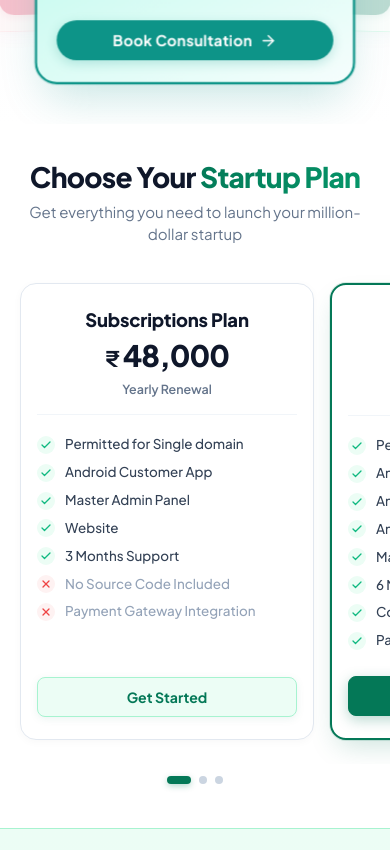
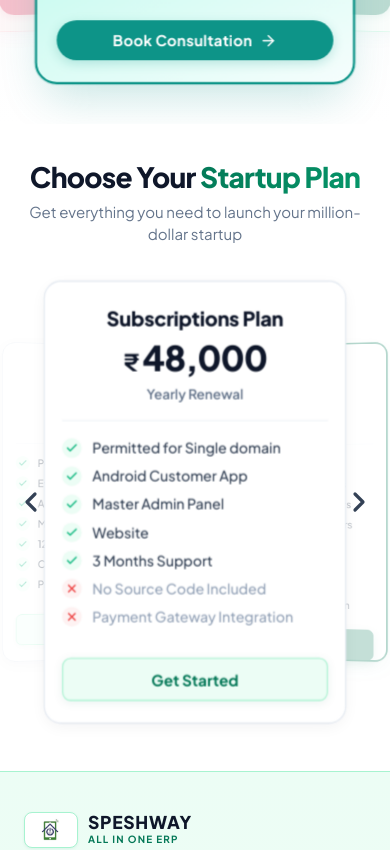
Before and after one commit to naveen3831/Speshway-All-In-One-ERP, a React (Vite) app in the folder client/: page / in a window 390 px wide. Shown: the part 6020-6870 px from the top of the page. Built offline with nearby package versions, Linux system fonts and the light colour scheme; no server answers.

Commit message:
feat(landing): add 3D coverflow carousel animation to Startup Plans matching Platform Solutions

```diff
--- a/client/src/components/landing/StartupPlans.css
+++ b/client/src/components/landing/StartupPlans.css
@@ -1,23 +1,24 @@
 /* ==========================================================================
-   CHOOSE YOUR STARTUP PLAN - COMPACT PRICING CARDS
-   Proportional Decreased Size matching Clean Modern SaaS Aesthetics
+   CHOOSE YOUR STARTUP PLAN - 3D COVERFLOW ANIMATION
+   Matching Our Platform Solutions animation without changing UI colors
    ========================================================================== */
 
 .startup-plans-section {
   padding: 52px 20px 64px 20px;
   background-color: #ffffff;
   position: relative;
+  overflow: hidden;
 }
 
 .startup-plans-container {
-  max-width: 1060px;
+  max-width: 1120px;
   margin: 0 auto;
 }
 
 /* Header */
 .startup-plans-header {
   text-align: center;
-  margin-bottom: 36px;
+  margin-bottom: 32px;
 }
 
 .startup-plans-title {
@@ -44,44 +45,129 @@
   line-height: 1.45;
 }
 
-/* Cards Grid */
-.startup-plans-grid {
-  display: grid;
-  grid-template-columns: repeat(3, 1fr);
-  gap: 20px;
-  align-items: stretch;
+/* ==========================================================================
+   3D COVERFLOW STAGE & NAVIGATION (Matching Platform Solutions)
+   ========================================================================== */
+.startup-plans-coverflow-wrapper {
   position: relative;
+  width: 100%;
+  display: flex;
+  align-items: center;
+  justify-content: center;
+  padding: 0 20px;
+  box-sizing: border-box;
 }
 
-/* Card Styling - Compact Size */
+.startup-plans-nav-btn {
+  position: absolute;
+  top: 50%;
+  transform: translateY(-50%);
+  z-index: 45;
+  width: 46px;
+  height: 46px;
+  background: transparent !important;
+  border: none !important;
+  box-shadow: none !important;
+  color: #334155;
+  display: flex;
+  align-items: center;
+  justify-content: center;
+  cursor: pointer;
+  transition: all 0.25s cubic-bezier(0.16, 1, 0.3, 1);
+  outline: none;
+  padding: 0;
+}
+
+.startup-plans-nav-btn.prev {
+  left: 0;
+}
+
+.startup-plans-nav-btn.next {
+  right: 0;
+}
+
+.startup-plans-nav-btn:hover {
+  color: #047857;
+  transform: translateY(-50%) scale(1.22);
+}
+
+.startup-plans-nav-btn:active {
+  transform: translateY(-50%) scale(0.95);
+}
+
+.startup-plans-stage {
+  position: relative;
+  width: calc(100% - 90px);
+  max-width: 1060px;
+  height: 470px;
+  margin: 0 auto;
+  perspective: 1200px;
+  perspective-origin: 50% 50%;
+  user-select: none;
+  touch-action: pan-y;
+  display: flex;
+  align-items: center;
+  justify-content: center;
+}
+
+.startup-plans-section .coverflow-track {
+  position: relative;
+  width: 100%;
+  height: 100%;
+  transform-style: preserve-3d;
+}
+
+/* ==========================================================================
+   CARD STYLING - EXACT UI COLORS WITH 3D COVERFLOW TRANSFORMS
+   ========================================================================== */
 .startup-plan-card {
+  position: absolute;
+  top: 50%;
+  left: 50%;
+  width: 320px;
+  max-width: 86vw;
+  height: 420px;
   background: #ffffff;
   border: 1px solid #e2e8f0;
   border-radius: 16px;
-  padding: 26px 22px;
+  padding: 24px 22px;
   display: flex;
   flex-direction: column;
-  position: relative;
-  transition: all 0.3s cubic-bezier(0.16, 1, 0.3, 1);
-  box-shadow: 0 2px 8px rgba(15, 23, 42, 0.03);
+  box-sizing: border-box;
+  transform-style: preserve-3d;
+  transition: transform 0.65s cubic-bezier(0.25, 1, 0.5, 1),
+              opacity 0.45s ease,
+              filter 0.45s ease,
+              box-shadow 0.45s ease;
+  will-change: transform, opacity;
+  cursor: pointer;
+  outline: none;
+  box-shadow: 0 4px 14px rgba(15, 23, 42, 0.05);
 }
 
-.startup-plan-card:hover {
-  transform: translateY(-4px);
-  box-shadow: 0 12px 24px -6px rgba(15, 23, 42, 0.08);
+/* Active Front Card */
+.startup-plan-card.is-active {
+  z-index: 25;
+  transform: translate3d(-50%, -50%, 45px) scale(1.04);
+  opacity: 1;
+  filter: blur(0);
 }
 
-/* Middle "Most Popular" Card */
+.startup-plan-card.is-active:hover {
+  transform: translate3d(-50%, -50%, 45px) scale(1.06);
+}
+
+/* Middle "Most Popular" Card Styling (Exact UI Colors) */
 .startup-plan-card.popular-card {
   border: 2px solid #047857;
-  box-shadow: 0 12px 28px -8px rgba(4, 120, 87, 0.22),
-              0 0 0 1px rgba(4, 120, 87, 0.15);
-  transform: translateY(-6px);
+  box-shadow: 0 10px 24px -8px rgba(4, 120, 87, 0.18),
+              0 0 0 1px rgba(4, 120, 87, 0.12);
 }
 
-.startup-plan-card.popular-card:hover {
-  transform: translateY(-10px);
-  box-shadow: 0 18px 36px -8px rgba(4, 120, 87, 0.3);
+.startup-plan-card.popular-card.is-active {
+  border: 2px solid #047857;
+  box-shadow: 0 16px 36px -8px rgba(4, 120, 87, 0.28),
+              0 0 0 1px rgba(4, 120, 87, 0.20);
 }
 
 .plan-popular-badge {
@@ -101,11 +187,36 @@
   z-index: 2;
 }
 
+/* Side Cards 3D Positions */
+.startup-plan-card.is-left {
+  z-index: 10;
+  transform: translate3d(calc(-50% - 280px), -50%, -30px) rotateY(15deg) scale(0.88);
+  opacity: 0.65;
+  filter: blur(0.3px);
+}
+
+.startup-plan-card.is-right {
+  z-index: 10;
+  transform: translate3d(calc(-50% + 280px), -50%, -30px) rotateY(-15deg) scale(0.88);
+  opacity: 0.65;
+  filter: blur(0.3px);
+}
+
+.startup-plan-card:not(.is-active):hover {
+  opacity: 0.90;
+  filter: blur(0);
+}
+
+.startup-plan-card:not(.is-active) .plan-cta-btn {
+  opacity: 0.8;
+  pointer-events: none;
+}
+
 /* Plan Header */
 .plan-header {
   text-align: center;
-  margin-bottom: 20px;
-  padding-bottom: 16px;
+  margin-bottom: 16px;
+  padding-bottom: 14px;
   border-bottom: 1px solid #f1f5f9;
 }
 
@@ -113,7 +224,7 @@
   font-size: 1.15rem;
   font-weight: 800;
   color: #0f172a;
-  margin: 0 0 8px 0;
+  margin: 0 0 6px 0;
   letter-spacing: -0.01em;
 }
 
@@ -152,7 +263,7 @@
   margin: 0 0 auto 0;
   display: flex;
   flex-direction: column;
-  gap: 9px;
+  gap: 8px;
 }
 
 .plan-feature-item {
@@ -182,10 +293,10 @@
 }
 
 .feature-item-text {
-  font-size: 0.84rem;
+  font-size: 0.82rem;
   color: #334155;
   font-weight: 500;
-  line-height: 1.4;
+  line-height: 1.35;
 }
 
 .plan-feature-item.excluded .feature-item-text {
@@ -194,7 +305,7 @@
 
 /* CTA Buttons */
 .plan-button-wrapper {
-  margin-top: 22px;
+  margin-top: 18px;
   padding-top: 4px;
 }
 
@@ -245,130 +356,75 @@
   box-shadow: 0 6px 16px rgba(4, 120, 87, 0.16);
 }
 
-/* Orange Buttons Fallback */
-.plan-cta-btn.btn-orange {
-  background-color: #ea580c;
-  color: #ffffff;
-  box-shadow: 0 3px 10px rgba(234, 88, 12, 0.22);
-}
-
-.plan-cta-btn.btn-orange:hover {
-  background-color: #c2410c;
-  transform: translateY(-2px);
-  box-shadow: 0 6px 16px rgba(234, 88, 12, 0.3);
-}
-
-/* Blue Button Fallback */
-.plan-cta-btn.btn-blue {
-  background-color: #2563eb;
-  color: #ffffff;
-  box-shadow: 0 3px 10px rgba(37, 99, 235, 0.25);
-}
-
-.plan-cta-btn.btn-blue:hover {
-  background-color: #1d4ed8;
-  transform: translateY(-2px);
-  box-shadow: 0 6px 16px rgba(37, 99, 235, 0.35);
-}
-
 .plan-cta-btn:active {
   transform: translateY(0);
 }
 
-/* Dots Indicator - Hidden on Desktop */
-.startup-plans-dots {
-  display: none;
-}
-
 /* ==========================================================================
-   RESPONSIVE DESIGN
+   RESPONSIVE DESIGN (3D Coverflow matching Platform Solutions)
    ========================================================================== */
 @media (max-width: 960px) {
-  .startup-plans-grid {
-    grid-template-columns: repeat(3, 1fr);
-    gap: 14px;
+  .startup-plan-card.is-left {
+    transform: translate3d(calc(-50% - 215px), -50%, -25px) rotateY(14deg) scale(0.86);
   }
-  .startup-plan-card {
-    padding: 22px 16px;
-  }
-  .plan-price-amount {
-    font-size: 1.85rem;
+  .startup-plan-card.is-right {
+    transform: translate3d(calc(-50% + 215px), -50%, -25px) rotateY(-14deg) scale(0.86);
   }
 }
 
 @media (max-width: 768px) {
   .startup-plans-section {
-    padding: 36px 0 44px 0;
-    overflow: hidden;
-  }
-  .startup-plans-header {
-    padding: 0 20px;
-    margin-bottom: 20px;
-  }
-  .startup-plans-container {
-    max-width: 100%;
-  }
-  /* Mobile side-scroll container with native swipe & snap */
-  .startup-plans-grid {
-    display: flex;
-    flex-direction: row;
-    flex-wrap: nowrap;
-    overflow-x: auto;
-    overflow-y: visible;
-    -webkit-overflow-scrolling: touch;
-    scroll-snap-type: x mandatory;
-    scroll-behavior: smooth;
-    scroll-padding: 0 20px;
-    gap: 16px;
-    padding: 18px 20px 24px 20px;
-    margin: 0;
-    max-width: none;
-    scrollbar-width: none;
-    -ms-overflow-style: none;
-  }
-  .startup-plans-grid::-webkit-scrollbar {
-    display: none;
-  }
-  .startup-plan-card {
-    flex: 0 0 84%;
-    max-width: 320px;
-    min-width: 270px;
-    scroll-snap-align: center;
-    scroll-snap-stop: normal;
-  }
-  .startup-plan-card.popular-card {
-    transform: none;
-  }
-  .startup-plan-card.popular-card:hover {
-    transform: translateY(-2px);
+    padding: 36px 14px 44px 14px;
   }
   .startup-plans-title {
     font-size: 1.75rem;
   }
-
-  /* Mobile Pagination Dots */
-  .startup-plans-dots {
-    display: flex;
-    justify-content: center;
-    align-items: center;
-    gap: 8px;
-    margin-top: 12px;
-    padding: 0 16px;
+  .startup-plans-coverflow-wrapper {
+    padding: 0;
   }
-  .startup-plan-dot {
-    width: 8px;
-    height: 8px;
-    border-radius: 9999px;
-    background-color: #cbd5e1;
-    border: none;
-    padding: 0;
-    cursor: pointer;
-    transition: all 0.3s cubic-bezier(0.16, 1, 0.3, 1);
+  .startup-plans-stage {
+    height: 445px;
+    width: 100%;
   }
-  .startup-plan-dot.active {
-    width: 24px;
-    background-color: #047857;
-    border-radius: 9999px;
-    box-shadow: 0 2px 6px rgba(4, 120, 87, 0.3);
+  .startup-plan-card {
+    width: 295px;
+    height: 405px;
+    padding: 22px 18px;
+  }
+  .startup-plans-nav-btn.prev {
+    left: -6px;
+  }
+  .startup-plans-nav-btn.next {
+    right: -6px;
+  }
+  .startup-plan-card.is-left {
+    transform: translate3d(calc(-50% - 95px), -50%, -20px) rotateY(12deg) scale(0.80);
+    opacity: 0.35;
+  }
+  .startup-plan-card.is-right {
+    transform: translate3d(calc(-50% + 95px), -50%, -20px) rotateY(-12deg) scale(0.80);
+    opacity: 0.35;
   }
 }
+
+@media (max-width: 480px) {
+  .startup-plans-stage {
+    height: 450px;
+  }
+  .startup-plan-card {
+    width: 280px;
+    height: 410px;
+    padding: 20px 16px;
+  }
+  .plan-price-amount {
+    font-size: 2rem;
+  }
+  .startup-plan-card.is-left {
+    transform: translate3d(calc(-50% - 85px), -50%, -18px) rotateY(10deg) scale(0.78);
+    opacity: 0.30;
+  }
+  .startup-plan-card.is-right {
+    transform: translate3d(calc(-50% + 85px), -50%, -18px) rotateY(-10deg) scale(0.78);
+    opacity: 0.30;
+  }
+}
--- a/client/src/components/landing/StartupPlans.jsx
+++ b/client/src/components/landing/StartupPlans.jsx
@@ -1,5 +1,5 @@
-import React, { useState, useRef } from 'react';
-import { Check, X, Sparkles, ArrowRight, ShieldCheck } from 'lucide-react';
+import React, { useState, useRef, useEffect, useCallback } from 'react';
+import { Check, X, ChevronLeft, ChevronRight } from 'lucide-react';
 import './StartupPlans.css';
 
 const STARTUP_PLANS = [
@@ -68,10 +68,33 @@ const STARTUP_PLANS = [
 ];
 
 export const StartupPlans = ({ onOpenGetStarted, onOpenDemo }) => {
-  const [activePlanIdx, setActivePlanIdx] = useState(0);
-  const scrollRef = useRef(null);
+  const [activeIndex, setActiveIndex] = useState(1); // Default to middle "Startup Plan"
+  const touchStartX = useRef(0);
+  const touchEndX = useRef(0);
+  const total = STARTUP_PLANS.length;
 
-  const handleButtonClick = (actionType) => {
+  const nextSlide = useCallback(() => {
+    setActiveIndex((prev) => (prev + 1) % total);
+  }, [total]);
+
+  const prevSlide = useCallback(() => {
+    setActiveIndex((prev) => (prev - 1 + total) % total);
+  }, [total]);
+
+  // Continuous auto-rotation matching Our Platform Solutions animation
+  useEffect(() => {
+    const interval = setInterval(() => {
+      setActiveIndex((prev) => (prev + 1) % total);
+    }, 1200); // Steady 1.2s cycle for smooth professional 3D carousel transitions
+    return () => clearInterval(interval);
+  }, [total]);
+
+  const handleButtonClick = (e, actionType, isActive, index) => {
+    if (e) e.stopPropagation();
+    if (!isActive) {
+      setActiveIndex(index);
+      return;
+    }
     if (actionType === 'demo' && onOpenDemo) {
       onOpenDemo();
     } else if (onOpenGetStarted) {
@@ -79,44 +102,31 @@ export const StartupPlans = ({ onOpenGetStarted, onOpenDemo }) => {
     }
   };
 
-  const handleScroll = () => {
-    if (!scrollRef.current) return;
-    const el = scrollRef.current;
-    const containerCenter = el.scrollLeft + el.offsetWidth / 2;
-    const children = el.children;
-    if (!children || children.length === 0) return;
-
-    let closestIdx = 0;
-    let minDiff = Infinity;
-    for (let i = 0; i < children.length; i++) {
-      const child = children[i];
-      const childCenter = child.offsetLeft + child.offsetWidth / 2;
-      const diff = Math.abs(containerCenter - childCenter);
-      if (diff < minDiff) {
-        minDiff = diff;
-        closestIdx = i;
-      }
-    }
-    setActivePlanIdx(closestIdx);
+  // Touch swipe support for mobile
+  const handleTouchStart = (e) => {
+    touchStartX.current = e.touches ? e.touches[0].clientX : e.clientX;
   };
 
-  const scrollToPlan = (idx) => {
-    if (!scrollRef.current) return;
-    const children = scrollRef.current.children;
-    if (children && children[idx]) {
-      children[idx].scrollIntoView({
-        behavior: 'smooth',
-        inline: 'center',
-        block: 'nearest',
-      });
-      setActivePlanIdx(idx);
+  const handleTouchMove = (e) => {
+    touchEndX.current = e.touches ? e.touches[0].clientX : e.clientX;
+  };
+
+  const handleTouchEnd = () => {
+    if (!touchStartX.current || !touchEndX.current) return;
+    const diff = touchStartX.current - touchEndX.current;
+    if (diff > 45) {
+      nextSlide();
+    } else if (diff < -45) {
+      prevSlide();
     }
+    touchStartX.current = 0;
+    touchEndX.current = 0;
   };
 
   return (
     <section id="startup-plans" className="startup-plans-section">
       <div className="startup-plans-container">
-        {/* Section Header matching Screenshot */}
+        {/* Section Header */}
         <div className="startup-plans-header">
           <h2 className="startup-plans-title">
             Choose Your <span className="title-highlight">Startup Plan</span>
@@ -126,16 +136,66 @@ export const StartupPlans = ({ onOpenGetStarted, onOpenDemo }) => {
           </p>
         </div>
 
-        {/* Pricing Cards Grid / Side Scroll on Mobile */}
+        {/* 3D Coverflow Carousel Stage with outer navigation matching Platform Solutions */}
+        <div className="coverflow-wrapper startup-plans-coverflow-wrapper">
+          {/* Borderless Left Chevron Arrow */}
+          <button
+            type="button"
+            className="coverflow-nav-btn prev startup-plans-nav-btn"
+            onClick={(e) => {
+              e.stopPropagation();
+              prevSlide();
+            }}
+            aria-label="Previous startup plan"
+            title="Previous"
+          >
+            <ChevronLeft size={32} strokeWidth={2.4} />
+          </button>
+
           <div
-          ref={scrollRef}
-          onScroll={handleScroll}
-          className="startup-plans-grid"
+            className="coverflow-stage startup-plans-stage"
+            onTouchStart={handleTouchStart}
+            onTouchMove={handleTouchMove}
+            onTouchEnd={handleTouchEnd}
           >
-          {STARTUP_PLANS.map((plan) => (
+            <div className="coverflow-track">
+              {STARTUP_PLANS.map((plan, index) => {
+                let offset = (index - activeIndex + total) % total;
+                if (offset > total / 2) {
+                  offset -= total;
+                }
+
+                const isActive = offset === 0;
+                const isLeft = offset === -1;
+                const isRight = offset === 1;
+
+                const isVisible = isActive || isLeft || isRight;
+                if (!isVisible) return null;
+
+                let cardClass = `startup-plan-card ${plan.isPopular ? 'popular-card' : ''}`;
+                if (isActive) cardClass += ' is-active';
+                else if (isLeft) cardClass += ' is-left';
+                else if (isRight) cardClass += ' is-right';
+
+                return (
                   <div
                     key={plan.id}
-              className={`startup-plan-card ${plan.isPopular ? 'popular-card' : ''}`}
+                    className={cardClass}
+                    onClick={() => {
+                      if (!isActive) {
+                        setActiveIndex(index);
+                      }
+                    }}
+                    role="button"
+                    tabIndex={0}
+                    aria-label={`${plan.name} plan`}
+                    onKeyDown={(e) => {
+                      if (e.key === 'Enter' || e.key === ' ') {
+                        if (!isActive) {
+                          setActiveIndex(index);
+                        }
+                      }
+                    }}
                   >
                     {/* Most Popular Floating Badge */}
                     {plan.isPopular && (
@@ -178,26 +238,30 @@ export const StartupPlans = ({ onOpenGetStarted, onOpenDemo }) => {
                       <button
                         type="button"
                         className={`plan-cta-btn btn-${plan.buttonVariant}`}
-                  onClick={() => handleButtonClick(plan.actionType)}
+                        onClick={(e) => handleButtonClick(e, plan.actionType, isActive, index)}
                       >
                         {plan.buttonText}
                       </button>
                     </div>
                   </div>
-          ))}
+                );
+              })}
+            </div>
           </div>
 
-        {/* Mobile Side Scroll Indicator Dots */}
-        <div className="startup-plans-dots" aria-hidden="true">
-          {STARTUP_PLANS.map((plan, idx) => (
+          {/* Borderless Right Chevron Arrow */}
           <button
-              key={plan.id}
             type="button"
-              className={`startup-plan-dot ${activePlanIdx === idx ? 'active' : ''}`}
-              onClick={() => scrollToPlan(idx)}
-              aria-label={`Scroll to ${plan.name}`}
-            />
-          ))}
+            className="coverflow-nav-btn next startup-plans-nav-btn"
+            onClick={(e) => {
+              e.stopPropagation();
+              nextSlide();
+            }}
+            aria-label="Next startup plan"
+            title="Next"
+          >
+            <ChevronRight size={32} strokeWidth={2.4} />
+          </button>
         </div>
       </div>
     </section>
```
Lines whose indentation alone changed are shown as unchanged.
